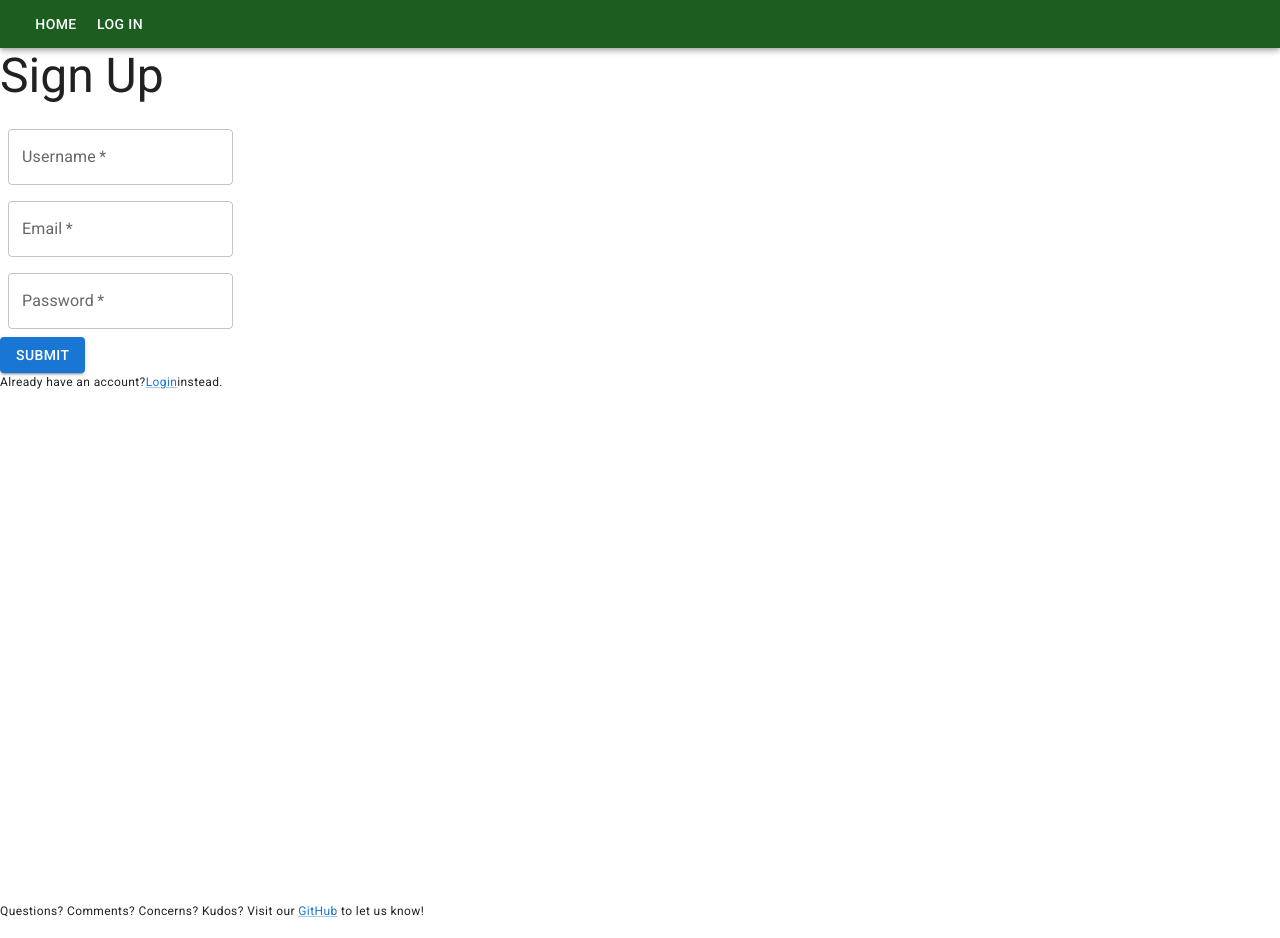
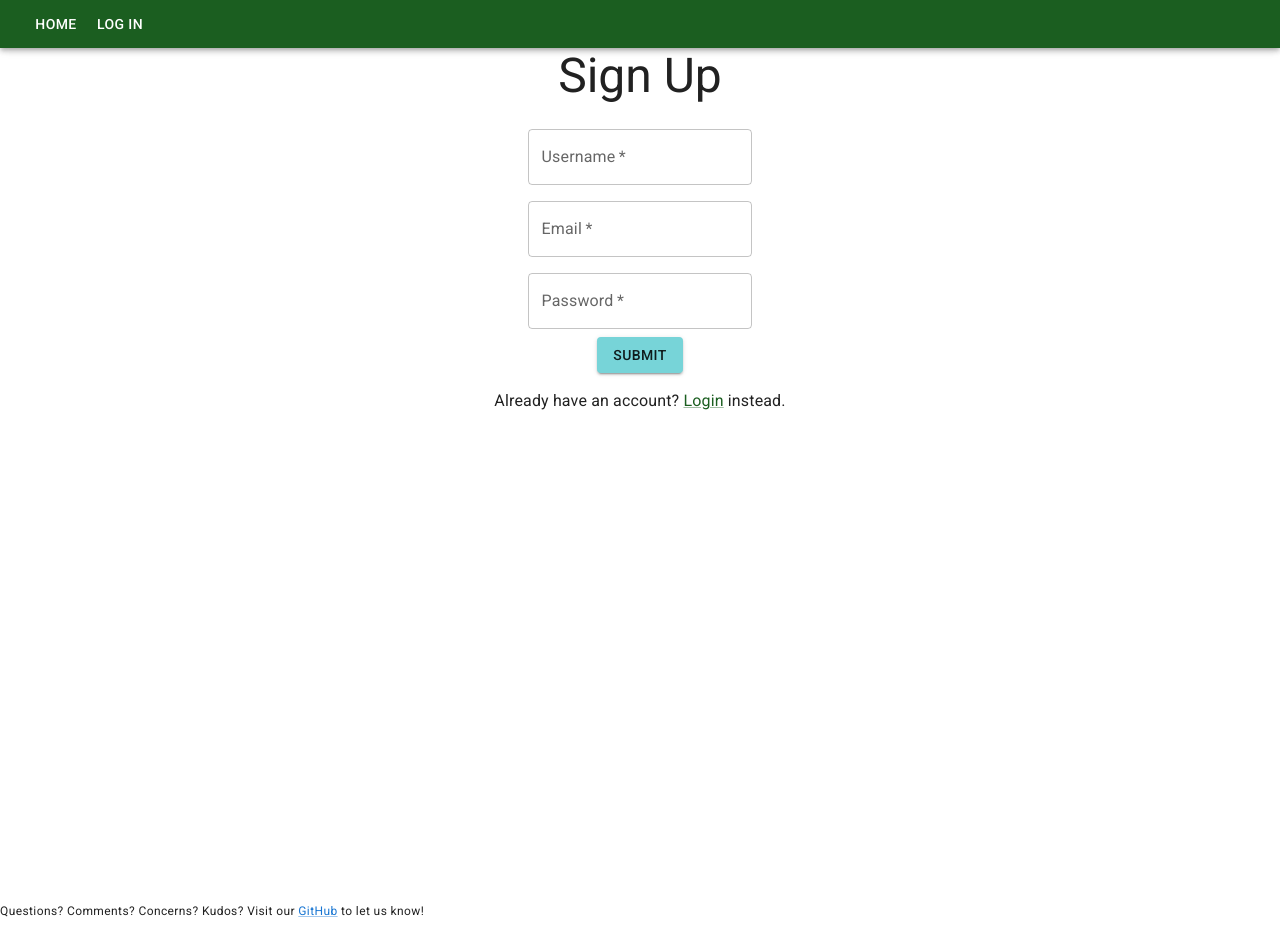
Before and after one commit to jessicamcg/cinegraph, a React (Create React App) app in the folder client/: page /signup in a window 1280 px wide. Built offline with nearby package versions, Linux system fonts and the light colour scheme.

Commit message:
login/signup styling

```diff
--- a/client/src/pages/LoginForm.js
+++ b/client/src/pages/LoginForm.js
@@ -4,11 +4,28 @@ import TextField from "@mui/material/TextField";
 import Button from "@mui/material/Button";
 import Typography from "@mui/material/Typography";
 import Link from "@mui/material/Link";
+import Container from "@mui/material/Container";
+import { ThemeProvider } from "@mui/material";
+import { createTheme } from "@mui/material/styles";
 import { useMutation } from "@apollo/client";
 import { LOGIN } from "../utils/mutations";
 import Auth from "../utils/auth";
+import "../styles/login-signup.css";
 
 export default function LoginForm() {
+    const theme = createTheme({
+        palette: {
+            primary: {
+                main: "#1b5e20",
+            },
+            secondary: {
+                main: "#77d4d8",
+            },
+            info: {
+                main: "#ffffff",
+            },
+        },
+    });
     const [email, setEmail] = useState("");
     const [password, setPassword] = useState("");
     const [login, { error }] = useMutation(LOGIN);
@@ -27,19 +44,21 @@ export default function LoginForm() {
     };
 
     return (
+        <ThemeProvider theme={theme}>
+            <Container className="form-holder">
                 <Box
                     component="form"
                     sx={{
                         "& .MuiTextField-root": { m: 1, width: "25ch" },
                         display: "flex",
-                alignItems: "flex-start",
+                        alignItems: "center",
                         flexDirection: "column",
                     }}
                     noValidate
                     autoComplete="off"
                     onSubmit={handleSubmit}
                 >
-            <Typography variant="h3" component="div" gutterBottom>
+                    <Typography variant="h3" component="div">
                         Log In
                     </Typography>
                     <TextField
@@ -64,12 +83,19 @@ export default function LoginForm() {
                             Incorrect credentials
                         </Typography>
                     ) : null}
-            <Button type="submit" variant="contained">
+                    <Button
+                        type="submit"
+                        variant="contained"
+                        color="secondary"
+                        className="button"
+                    >
                         Submit
                     </Button>
-            <Typography variant="caption" gutterBottom>
-                Don't have an account?<Link href="signup">Signup</Link>instead.
+                    <Typography variant="caption" gutterBottom class="redirect-text">
+                        Don't have an account? <Link href="signup">Signup</Link> instead.
                     </Typography>
                 </Box>
+            </Container>
+        </ThemeProvider>
     );
 }
--- a/client/src/pages/SignupForm.js
+++ b/client/src/pages/SignupForm.js
@@ -4,11 +4,28 @@ import TextField from "@mui/material/TextField";
 import Button from "@mui/material/Button";
 import Typography from "@mui/material/Typography";
 import Link from "@mui/material/Link";
+import Container from "@mui/material/Container";
+import { ThemeProvider } from "@mui/material";
+import { createTheme } from "@mui/material/styles";
 import { useMutation } from "@apollo/client";
 import { ADD_USER } from "../utils/mutations";
 import Auth from "../utils/auth";
+import "../styles/login-signup.css";
 
 export default function SignupForm() {
+    const theme = createTheme({
+        palette: {
+            primary: {
+                main: "#1b5e20",
+            },
+            secondary: {
+                main: "#77d4d8",
+            },
+            info: {
+                main: "#ffffff",
+            },
+        },
+    });
     const [username, setUsername] = useState("");
     const [email, setEmail] = useState("");
     const [password, setPassword] = useState("");
@@ -34,12 +51,14 @@ export default function SignupForm() {
         );
     };
     return (
+        <ThemeProvider theme={theme}>
+            <Container className="form-holder">
                 <Box
                     component="form"
                     sx={{
                         "& .MuiTextField-root": { m: 1, width: "25ch" },
                         display: "flex",
-                alignItems: "flex-start",
+                        alignItems: "center",
                         flexDirection: "column",
                     }}
                     noValidate
@@ -72,12 +91,19 @@ export default function SignupForm() {
                         value={password}
                         onInput={(e) => setPassword(e.target.value)}
                     />
-            <Button type="submit" variant="contained">
+                    <Button
+                        type="submit"
+                        variant="contained"
+                        color="secondary"
+                        className="button"
+                    >
                         Submit
                     </Button>
-            <Typography variant="caption" gutterBottom>
-                Already have an account?<Link href="login">Login</Link>instead.
+                    <Typography variant="caption" gutterBottom class="redirect-text">
+                        Already have an account? <Link href="login">Login</Link> instead.
                     </Typography>
                 </Box>
+            </Container>
+        </ThemeProvider>
     );
 }
--- /dev/null
+++ b/client/src/styles/login-signup.css
@@ -0,0 +1,15 @@
+.form-holder {
+    display: flex;
+    flex-direction: column;
+    justify-content: center;
+    align-content: center;
+    flex-wrap: wrap;
+}
+
+.button {
+    margin: 1rem auto;
+}
+
+.redirect-text {
+    margin-top: 1rem;
+}
```
Lines whose indentation alone changed are shown as unchanged.
